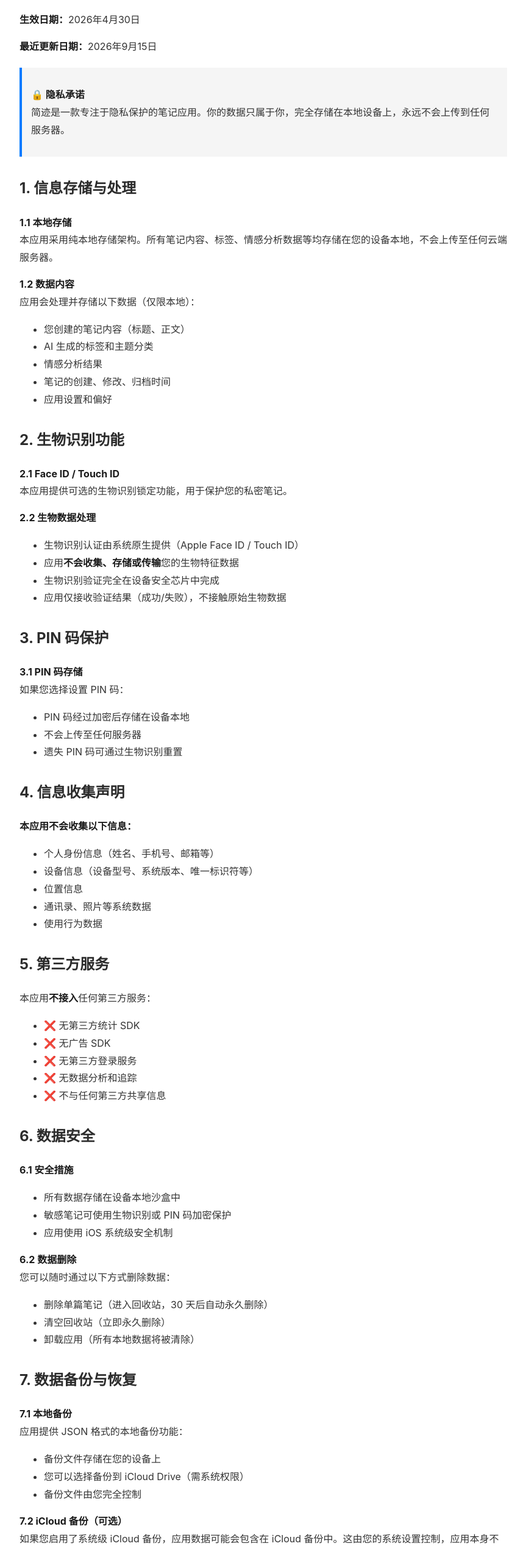
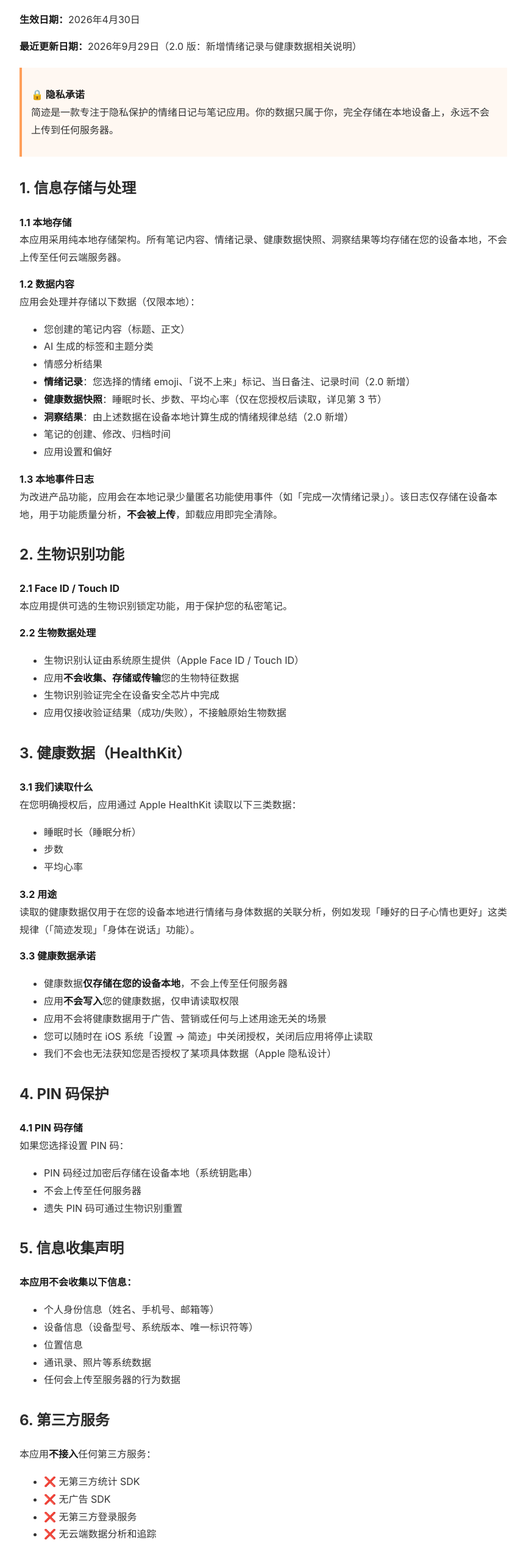
Before and after one commit to gu-shen/jianji, a plain HTML site: page index.html in a window 1280 px wide. Shown: the part 114-2650 px from the top of the page at 61% size, without its empty margins (208-1071 px from the left). Drawn offline with Linux system fonts and the light colour scheme.

Commit message:
Update index.html
简迹2.0更新

```diff
--- a/index.html
+++ b/index.html
@@ -15,7 +15,7 @@
         }
         h1 {
             color: #1a1a1a;
-            border-bottom: 2px solid #007AFF;
+            border-bottom: 2px solid #FF9F5A;
             padding-bottom: 10px;
         }
         h2 {
@@ -29,9 +29,9 @@
             color: #1a1a1a;
         }
         .highlight {
-            background-color: #f5f5f5;
+            background-color: #FFF8F2;
             padding: 15px;
-            border-left: 4px solid #007AFF;
+            border-left: 4px solid #FF9F5A;
             margin: 20px 0;
         }
     </style>
@@ -39,16 +39,16 @@
 <body>
     <h1>简迹 - 隐私政策</h1>
     <p><strong>生效日期：</strong>2026年4月30日</p>
-    <p><strong>最近更新日期：</strong>2026年9月15日</p>
+    <p><strong>最近更新日期：</strong>2026年9月29日（2.0 版：新增情绪记录与健康数据相关说明）</p>
 
     <div class="highlight">
         <p><strong>🔒 隐私承诺</strong><br>
-        简迹是一款专注于隐私保护的笔记应用。你的数据只属于你，完全存储在本地设备上，永远不会上传到任何服务器。</p>
+        简迹是一款专注于隐私保护的情绪日记与笔记应用。你的数据只属于你，完全存储在本地设备上，永远不会上传到任何服务器。</p>
     </div>
 
     <h2>1. 信息存储与处理</h2>
     <p><strong>1.1 本地存储</strong><br>
-    本应用采用纯本地存储架构。所有笔记内容、标签、情感分析数据等均存储在您的设备本地，不会上传至任何云端服务器。</p>
+    本应用采用纯本地存储架构。所有笔记内容、情绪记录、健康数据快照、洞察结果等均存储在您的设备本地，不会上传至任何云端服务器。</p>
 
     <p><strong>1.2 数据内容</strong><br>
     应用会处理并存储以下数据（仅限本地）：</p>
@@ -56,9 +56,15 @@
         <li>您创建的笔记内容（标题、正文）</li>
         <li>AI 生成的标签和主题分类</li>
         <li>情感分析结果</li>
+        <li><strong>情绪记录</strong>：您选择的情绪 emoji、「说不上来」标记、当日备注、记录时间（2.0 新增）</li>
+        <li><strong>健康数据快照</strong>：睡眠时长、步数、平均心率（仅在您授权后读取，详见第 3 节）</li>
+        <li><strong>洞察结果</strong>：由上述数据在设备本地计算生成的情绪规律总结（2.0 新增）</li>
         <li>笔记的创建、修改、归档时间</li>
         <li>应用设置和偏好</li>
     </ul>
+
+    <p><strong>1.3 本地事件日志</strong><br>
+    为改进产品功能，应用会在本地记录少量匿名功能使用事件（如「完成一次情绪记录」）。该日志仅存储在设备本地，用于功能质量分析，<strong>不会被上传</strong>，卸载应用即完全清除。</p>
 
     <h2>2. 生物识别功能</h2>
     <p><strong>2.1 Face ID / Touch ID</strong><br>
@@ -72,53 +78,74 @@
         <li>应用仅接收验证结果（成功/失败），不接触原始生物数据</li>
     </ul>
 
-    <h2>3. PIN 码保护</h2>
-    <p><strong>3.1 PIN 码存储</strong><br>
+    <h2>3. 健康数据（HealthKit）</h2>
+    <p><strong>3.1 我们读取什么</strong><br>
+    在您明确授权后，应用通过 Apple HealthKit 读取以下三类数据：</p>
+    <ul>
+        <li>睡眠时长（睡眠分析）</li>
+        <li>步数</li>
+        <li>平均心率</li>
+    </ul>
+
+    <p><strong>3.2 用途</strong><br>
+    读取的健康数据仅用于在您的设备本地进行情绪与身体数据的关联分析，例如发现「睡好的日子心情也更好」这类规律（「简迹发现」「身体在说话」功能）。</p>
+
+    <p><strong>3.3 健康数据承诺</strong></p>
+    <ul>
+        <li>健康数据<strong>仅存储在您的设备本地</strong>，不会上传至任何服务器</li>
+        <li>应用<strong>不会写入</strong>您的健康数据，仅申请读取权限</li>
+        <li>应用不会将健康数据用于广告、营销或任何与上述用途无关的场景</li>
+        <li>您可以随时在 iOS 系统「设置 → 简迹」中关闭授权，关闭后应用将停止读取</li>
+        <li>我们不会也无法获知您是否授权了某项具体数据（Apple 隐私设计）</li>
+    </ul>
+
+    <h2>4. PIN 码保护</h2>
+    <p><strong>4.1 PIN 码存储</strong><br>
     如果您选择设置 PIN 码：</p>
     <ul>
-        <li>PIN 码经过加密后存储在设备本地</li>
+        <li>PIN 码经过加密后存储在设备本地（系统钥匙串）</li>
         <li>不会上传至任何服务器</li>
         <li>遗失 PIN 码可通过生物识别重置</li>
     </ul>
 
-    <h2>4. 信息收集声明</h2>
+    <h2>5. 信息收集声明</h2>
     <p><strong>本应用不会收集以下信息：</strong></p>
     <ul>
         <li>个人身份信息（姓名、手机号、邮箱等）</li>
         <li>设备信息（设备型号、系统版本、唯一标识符等）</li>
         <li>位置信息</li>
         <li>通讯录、照片等系统数据</li>
-        <li>使用行为数据</li>
+        <li>任何会上传至服务器的行为数据</li>
     </ul>
 
-    <h2>5. 第三方服务</h2>
+    <h2>6. 第三方服务</h2>
     <p>本应用<strong>不接入</strong>任何第三方服务：</p>
     <ul>
         <li>❌ 无第三方统计 SDK</li>
         <li>❌ 无广告 SDK</li>
         <li>❌ 无第三方登录服务</li>
-        <li>❌ 无数据分析和追踪</li>
+        <li>❌ 无云端数据分析和追踪</li>
         <li>❌ 不与任何第三方共享信息</li>
     </ul>
 
-    <h2>6. 数据安全</h2>
-    <p><strong>6.1 安全措施</strong></p>
+    <h2>7. 数据安全</h2>
+    <p><strong>7.1 安全措施</strong></p>
     <ul>
         <li>所有数据存储在设备本地沙盒中</li>
         <li>敏感笔记可使用生物识别或 PIN 码加密保护</li>
         <li>应用使用 iOS 系统级安全机制</li>
     </ul>
 
-    <p><strong>6.2 数据删除</strong><br>
+    <p><strong>7.2 数据删除</strong><br>
     您可以随时通过以下方式删除数据：</p>
     <ul>
-        <li>删除单篇笔记（进入回收站，30 天后自动永久删除）</li>
+        <li>删除单篇笔记或单条情绪记录（笔记进入回收站，30 天后自动永久删除）</li>
         <li>清空回收站（立即永久删除）</li>
         <li>卸载应用（所有本地数据将被清除）</li>
     </ul>
 
-    <h2>7. 数据备份与恢复</h2>
-    <p><strong>7.1 本地备份</strong><br>
+    <h2>8. 数据备份与恢复</h2>
+    <p><strong>8.1 本地备份</strong><br>
     应用提供 JSON 格式的本地备份功能：</p>
     <ul>
         <li>备份文件存储在您的设备上</li>
@@ -126,34 +153,35 @@
         <li>备份文件由您完全控制</li>
     </ul>
 
-    <p><strong>7.2 iCloud 备份（可选）</strong><br>
+    <p><strong>8.2 iCloud 备份（可选）</strong><br>
     如果您启用了系统级 iCloud 备份，应用数据可能会包含在 iCloud 备份中。这由您的系统设置控制，应用本身不主动上传数据。</p>
 
-    <h2>8. 儿童隐私</h2>
+    <h2>9. 儿童隐私</h2>
     <p>本应用面向所有年龄段用户。由于应用不收集任何个人信息，因此不存在儿童隐私泄露风险。家长可以放心让孩子使用。</p>
 
-    <h2>9. 隐私政策更新</h2>
+    <h2>10. 隐私政策更新</h2>
     <p>我们可能会不时更新本隐私政策。更新后的政策将在应用内公布，建议您定期查看。</p>
     <p>如有重大变更，我们会在应用更新时提醒您审阅新的隐私政策。</p>
 
-    <h2>10. 您的权利</h2>
+    <h2>11. 您的权利</h2>
     <p>您对您的数据拥有完全控制权：</p>
     <ul>
-        <li>✅ 随时查看您的所有数据</li>
-        <li>✅ 随时修改或删除任何笔记</li>
+        <li>✅ 随时查看您的所有数据（笔记、情绪记录、健康数据快照）</li>
+        <li>✅ 随时修改或删除任何笔记和情绪记录</li>
         <li>✅ 随时导出您的数据</li>
+        <li>✅ 随时在系统设置中开启或关闭健康数据授权</li>
         <li>✅ 随时删除应用和数据</li>
         <li>✅ 随时开启或关闭生物识别保护</li>
     </ul>
 
-    <h2>11. 联系我们</h2>
+    <h2>12. 联系我们</h2>
     <p>如果您对本隐私政策有任何疑问、建议或投诉，请通过以下方式联系我们：</p>
     <p>📧 邮箱：<a href="mailto:1095541577@qq.com">1095541577@qq.com</a></p>
     <p>我们会在合理时间内回复您的邮件。</p>
 
     <div class="highlight">
         <p><strong>🔐 总结</strong><br>
-        简迹是一款真正尊重隐私的应用。你的数据只存在于你的设备上，由你完全控制。我们不收集、不上传、不分享任何信息。选择简迹，就是选择隐私和安全。</p>
+        简迹是一款真正尊重隐私的应用。你的笔记、心情和健康数据只存在于你的设备上，由你完全控制。我们不收集、不上传、不分享任何信息。选择简迹，就是选择隐私和安全。</p>
     </div>
 </body>
 </html>
```
